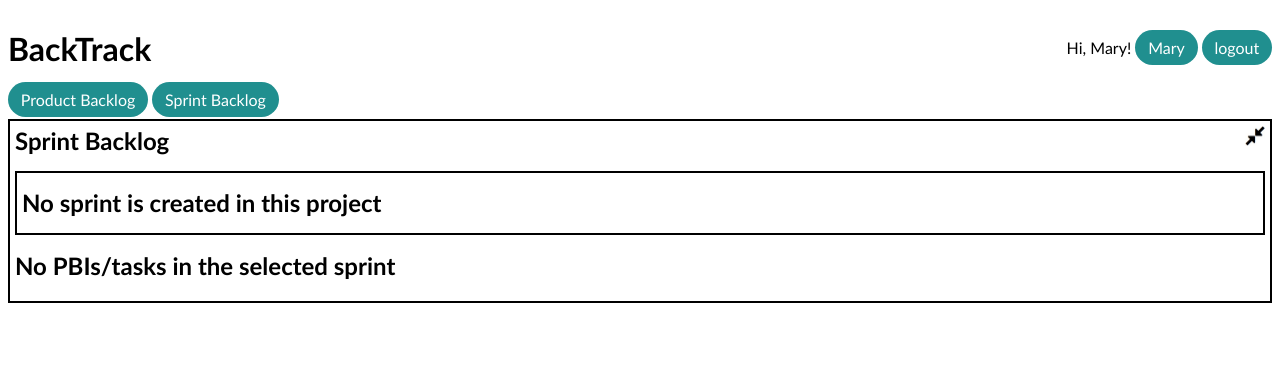
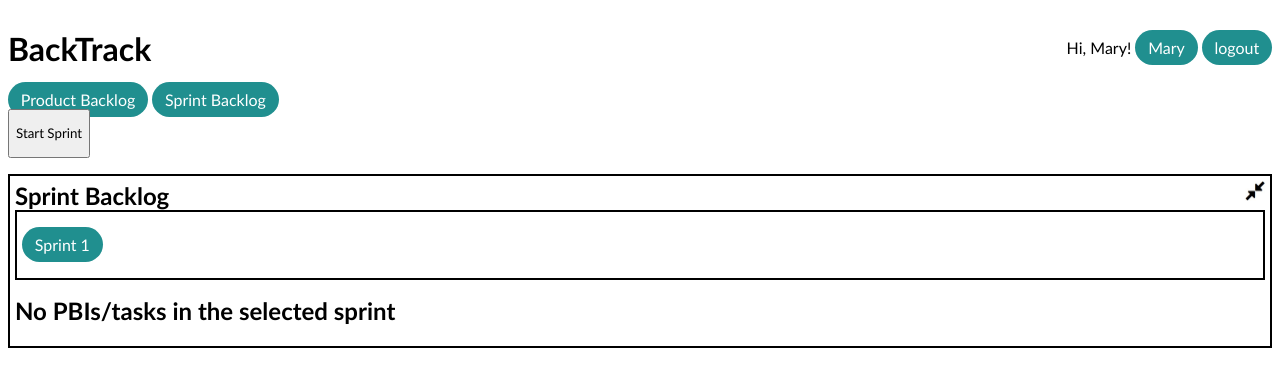
Before and after one commit to mtruong68/backtrack, a Django app: page /backtrack/1/sprintbacklog/ in a window 1280 px wide. Shown: the top 387 px of the page. Run offline with Django 3.2, Linux system fonts and the light colour scheme; a user stored in the database is signed in; data comes from the database, SQL or seed files in the repository; data that the repository does not hold is empty.

Commit message:
allow creation of sprints in the sprint backlog with one button click and interface so that product owner can control

```diff
--- a/backtrackapp/forms.py
+++ b/backtrackapp/forms.py
@@ -34,7 +34,7 @@ class NewProjectForm(forms.ModelForm):
 class NewPBIForm(forms.ModelForm):
     class Meta:
         model = ProductBacklogItem
-        exclude = ['project', 'sprint']
+        exclude = ['project', 'sprint', 'status']
         labels = {
         "desc": "Description",
         "storypoints": "Story Points"
--- a/backtrackapp/models.py
+++ b/backtrackapp/models.py
@@ -1,11 +1,8 @@
 from django.db import models
 from django.contrib.auth.models import AbstractUser
 from django.utils import timezone
+from django.shortcuts import get_object_or_404
 import datetime
-
-
-
-
 
 class Project(models.Model):
     STATUS = (
@@ -22,8 +19,39 @@ class Project(models.Model):
     def __str__(self):
         return self.name
 
+    def getLatestSprint(self):
+        sprints = self.sprint_set.all()
+        if len(sprints) == 0:
+            return None
+        else:
+            return sprints.order_by('-creation_time')[0]
 
+    def createNewSprint(self):
+        #if you have a current sprint that is in progress, do not allow creation of new sprint
+        latestSprint = self.getLatestSprint()
 
+        if latestSprint != None:
+            latestNumber = latestSprint.number + 1
+            if latestSprint.status != 'C':
+                return -1
+        else:
+            latestNumber = 1;
+
+        sprint = Sprint(number=latestNumber, project=self)
+        return sprint;
+
+    def startCurrentSprint(self):
+        latestSprint = getLatestSprint()
+        if latestSprint == None or latestSprint.status != 'NS':
+            return -1
+        else:
+            latestSprint.status = 'IP'
+        latestSprint.save()
+
+    def endCurrentSprint(self):
+        #get all the pbi from the current sprint set and set their sprint to none
+        #change status to complete
+        pass
 
 
 class User(AbstractUser):
@@ -64,14 +92,15 @@ class Sprint(models.Model):
         ('C', 'Complete'),
     )
     number = models.PositiveIntegerField()
-    start_date = models.DateTimeField(default=timezone.now)
-    end_date = models.DateTimeField(default=timezone.now)
+    creation_time = models.DateTimeField(default=timezone.now)
     status = models.CharField(max_length=2, choices=STATUS, default='NS')
     totalCapacity = models.PositiveIntegerField(default=0)
     project = models.ForeignKey(Project, on_delete = models.CASCADE)
 
     def __str__(self):
         return str(self.number)
+
+
 
 
 
@@ -95,9 +124,6 @@ class ProductBacklogItem(models.Model):
         return self.name
 
 
-
-
-
 class Task(models.Model):
     STATUS = (
         ('NS', 'Not Started'),
--- a/backtrackapp/templates/backtrackapp/_new_sprint.html
+++ b/backtrackapp/templates/backtrackapp/_new_sprint.html
@@ -2,8 +2,6 @@
 <h3> <a href="{% url 'backtrack:project_pb' project.id %}">{{project.name}} </a>create Sprint</h3>
 
 {% load backtrackapp_extras %}
-
-
 
 <h3>Create Sprint {{project.sprint_set.all.count|add:1}}</h3>
 
--- a/backtrackapp/templates/backtrackapp/productOwnerSprintBacklog.html
+++ b/backtrackapp/templates/backtrackapp/productOwnerSprintBacklog.html
@@ -7,36 +7,55 @@
 <div>
   <span class="actionButton"><a href="{% url 'backtrack:project_pb' project.id %}">Product Backlog</a></span>
   <span class="actionButton"><a href="{% url 'backtrack:project_sb' project.id %}">Sprint Backlog</a></span>
+  <span>
+    <form method="POST">
+      {% csrf_token %}
+      <button name="sprint_action" type="submit">
+      {% if status == 1 %}
+        <p>Create New Sprint</p>
+      {% elif status == 2 %}
+        <p>Start Sprint</p>
+      {% elif status == 3 %}
+        <p>End Sprint</p>
+      {% endif %}
+      </button>
+    </form>
+  </span>
 </div>
+
+
+
 
 <div class="tabContent">
   <a href="{% url 'backtrack:index' %}"><img class="iconCollapse" src="{% static '\backtrackapp\images\icon4.jpg' %}"></a>
-<div class="contentTitle">Sprint Backlog</div><p>
-
-
+  <div class="contentTitle">Sprint Backlog</div>
 
 
 
     <div id="pastSprints">
       {% if project.sprint_set.count > 0 %}
+
       <form method="POST">
         {% csrf_token %}
         {% for sprint in project.sprint_set.all %}
-<button class="actionButton" name="sprintNumber" type="submit" value="{{sprint.id}}"">
+        <button class="actionButton" name="sprint_id" type="submit" value="{{sprint.id}}"">
           <a>
-{% if sprint == project.trylatestSprint %}<b>(current)</b>{% endif %}
+            {% if sprint == project.trylatestSprint %}
+              <b>(current)</b>
+            {% endif %}
             Sprint {{sprint}}
           </a>
         </button>
         {% endfor %}
       </form>
+
       {% else %}
-<span class="contentTitle">No sprint is created in this project</span><p>
+      <span class="contentTitle">No sprint is created in this project</span>
+      <form butt
       {% endif %}
       </div>
 
       <p>
-
         <div>
           {% if tasksInAllSprintPBIs %}
           <span class="contentTitle">Sprint {{sprint}}</span><br>
@@ -73,11 +92,6 @@ Sprint {{sprint}}
           <span class="contentTitle">No PBIs/tasks in the selected sprint</span><p>
             {% endif %}
           </div>
-
-
-
-
-
         </div>
 
         {% endblock %}
--- a/backtrackapp/views.py
+++ b/backtrackapp/views.py
@@ -74,13 +74,6 @@ class SignUpView(generic.CreateView):
     template_name = 'signup.html'
 
 
-
-
-
-#We need to create different index views based on the type of role the user has
-#if no current project or is the product owner, show the product backlog first
-#if a developer, show the task view
-#do the manager stuff later
 class IndexView(generic.View):
     def get(self, request):
         user = request.user
@@ -222,7 +215,7 @@ class ProductBacklogView(generic.View):
                 #get the latest sprint and show the sprint backlog of that sprint
                 sprints = project.sprint_set.all()
                 if len(sprints) > 0:
-                    latestSprint = sprints.latest('start_date')
+                    latestSprint = sprints.latest('creation_time')
                 else:
                     latestSprint = None
 
@@ -462,10 +455,18 @@ class SprintBacklogView(generic.View):
                 project = get_object_or_404(Project, pk=pk)
                 sprint = Sprint.objects.filter(project=project).all()
 
+                latestSprint = project.getLatestSprint()
+                if latestSprint == None or latestSprint.status == 'C':
+                    status = 1
+                elif latestSprint.status == 'NS':
+                    status = 2
+                elif latestSprint.status == 'IP':
+                    status = 3
+
                 if is_scrummaster(user):
                     return render(request, 'backtrackapp/scrumMasterSprintBacklog.html', {'sprint':sprint, 'project': project})
                 elif is_productowner(user, project.pk):
-                    return render(request, 'backtrackapp/productOwnerSprintBacklog.html', {'sprint':sprint, 'project': project})
+                    return render(request, 'backtrackapp/productOwnerSprintBacklog.html', {'sprint':sprint, 'project': project, 'status': status})
                 else:
                     return render(request, 'backtrackapp/busyDeveloperSprintBacklog.html', {'sprint':sprint, 'project': project})
 
@@ -475,17 +476,54 @@ class SprintBacklogView(generic.View):
             return HttpResponseRedirect(reverse('login'))
 
     def post(self, request, pk):
+        #allow user to choose which sprint they want to view and then render the correct sprint w tasks & pbi
         user = request.user
         project = get_object_or_404(Project, pk=pk)
-        sprintRequest = request.POST.get('sprintNumber')
-        sprint = get_object_or_404(Sprint, pk=sprintRequest)
+
+        #possible methods of posting
+        #getting a sprint sprint number
+        if request.POST.get('sprint_id') != None:
+            sprint_id = request.POST.get('sprint_id')
+            sprint = get_object_or_404(Sprint, pk=sprint_id)
+            return self.renderSprint(request, sprint, project)
+        elif request.POST.get('sprint_action') != None:
+            latestSprint = project.getLatestSprint()
+            if latestSprint == None or latestSprint.status == 'C':
+                return self.createNewSprint(project)
+            else:
+                if latestSprint.status == 'NS':
+                    project.startCurrentSprint()
+                    return HttpResponseRedirect(reverse('backtrack:project_sb', args=(latestSprint.pk, )))
+                elif latestSprint.status =='IP':
+                    project.endCurrentSprint()
+                    return HttpResponseRedirect(reverse('backtrack:project_sb', args=(latestSprint.pk, )))
+
+    def createNewSprint(self, project):
+        newSprint = project.createNewSprint()
+        newSprint.save()
+        return HttpResponseRedirect(reverse('backtrack:project_sb', args=(newSprint.pk,)))
+
+    def renderSprint(self, request, sprint, project):
+        user = request.user
+
         tasksInAllSprintPBIs = []
+
         sprintPBI_set = ProductBacklogItem.objects.filter(project=project, sprint=sprint).all()
+
         for sprintPBI in sprintPBI_set:
             task_set = Task.objects.filter(pbi=sprintPBI).all()
             for task in task_set:
                 tasksInAllSprintPBIs.append(task)
-        context = {'sprint':sprint, 'project': project, 'tasksInAllSprintPBIs': tasksInAllSprintPBIs}
+
+        latestSprint = project.getLatestSprint()
+        if latestSprint == None or latestSprint.status == 'C':
+            status = 1
+        elif latestSprint.status == 'NS':
+            status = 2
+        else:
+            status = 3
+
+        context = {'sprint':sprint, 'project': project, 'tasksInAllSprintPBIs': tasksInAllSprintPBIs, 'status':status}
 
         if is_scrummaster(user):
             return render(request, 'backtrackapp/scrumMasterSprintBacklog.html', context)
@@ -493,7 +531,6 @@ class SprintBacklogView(generic.View):
             return render(request, 'backtrackapp/productOwnerSprintBacklog.html', context)
         else:
             return render(request, 'backtrackapp/busyDeveloperSprintBacklog.html', context)
-
 
 
 
@@ -550,10 +587,6 @@ class NewTaskView(generic.View):
             print(form.errors)
             return HttpResponse("Did not work.")
 
-
-
-
-
 class ModifyTaskView(generic.View):
     def get(self, request, pk):
         user = request.user
```
Also changed, not shown: backtrackapp/migrations/0001_initial.py, db.sqlite3. Lines whose indentation alone changed are shown as unchanged.
